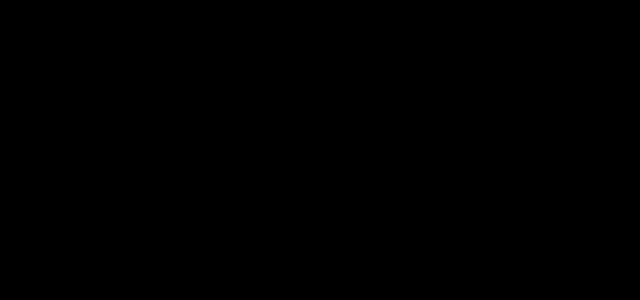
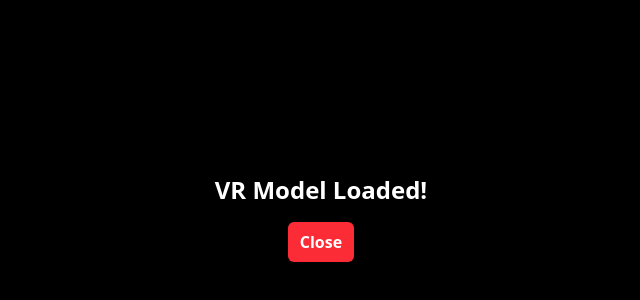
Before and after one commit to timothytsai1/Garage-hackathon-2025, a React (Vite) app: page /vrloader in a window 1280 px wide. Before the commit this address had no page. Shown: the part 182-482 px from the top of the page, without its empty margins (319-959 px from the left). Built offline with nearby package versions, Linux system fonts and the light colour scheme; a web font is replaced by a local one.

Commit message:
Added loader page

```diff
--- a/src/components/Build.tsx
+++ b/src/components/Build.tsx
@@ -1,6 +1,7 @@
 import { MdOutlineQuestionMark } from "react-icons/md";
 import { BsHeadsetVr } from "react-icons/bs";
 import { useEffect, useState } from "react";
+import { NavLink } from "react-router-dom";
 
 interface BuildProps {
     setOpen: Function
@@ -70,10 +71,10 @@
                 <button onClick={() => setOpen(<BuildCardModal drivetrains={drivetrains} seating={seating} transmissions={transmissions}/>)} type="button" className="absolute top-2 left-2 p-1 rounded-full border-2 bg-white/20 backdrop-blur-lg cursor-pointer hover:bg-white/40 transition-all duration-300">
                     <MdOutlineQuestionMark />
                 </button>
-                <button type="button" className="absolute right-2 bottom-2 flex gap-x-2 items-end px-4 py-1 rounded-full border-2 bg-white/20 backdrop-blur-lg cursor-pointer hover:bg-white/40 transition-all duration-300">
+                <NavLink to="/vrloader" className="absolute right-2 bottom-2 flex gap-x-2 items-end px-4 py-1 rounded-full border-2 bg-white/20 backdrop-blur-lg cursor-pointer hover:bg-white/40 transition-all duration-300">
                     <BsHeadsetVr/>
                     Build in VR
-                </button>
+                </NavLink>
             </div>
             <div className="flex flex-col gap-y-1">
                 <h1 className="text-lg font-bold">{model}</h1>
--- a/src/main.tsx
+++ b/src/main.tsx
@@ -7,6 +7,7 @@
 import Login from './pages/Login';
 import Models from './pages/Models';
 import Checkout from './pages/Checkout';
+import VRLoader from './pages/VRLoader';
 
 createRoot(document.getElementById('root')!).render(
 <BrowserRouter>
@@ -17,6 +18,7 @@
     <Route path="/login" element={<Login />} />
     <Route path="/models" element={<Models/>} />
     <Route path="/checkout" element={<Checkout/>}/>
+    <Route path="/vrloader" element={<VRLoader/>}/>
   </Routes>
 </BrowserRouter>
 );
--- /dev/null
+++ b/src/pages/VRLoader.tsx
@@ -0,0 +1,38 @@
+import { useEffect, useState } from "react";
+
+export default function VRLoader() {
+
+    const [loaded, setLoaded] = useState(false);
+
+    useEffect(() => {
+
+        setTimeout(() => {
+            setLoaded(true);
+        }, 3000)
+
+    }, [])
+
+    return (
+        <div className="w-screen h-screen overflow-x-hidden grid place-items-center">
+            <div className="">
+            {
+                (!loaded) ?
+                    <p className="flex gap-x-2 text-2xl font-bold items-center">
+                            <svg aria-hidden="true" className="w-6 h-6 text-gray-200 animate-spin dark:text-gray-200 fill-red-500" viewBox="0 0 100 101" fill="none" xmlns="http://www.w3.org/2000/svg">
+        <path d="M100 50.5908C100 78.2051 77.6142 100.591 50 100.591C22.3858 100.591 0 78.2051 0 50.5908C0 22.9766 22.3858 0.59082 50 0.59082C77.6142 0.59082 100 22.9766 100 50.5908ZM9.08144 50.5908C9.08144 73.1895 27.4013 91.5094 50 91.5094C72.5987 91.5094 90.9186 73.1895 90.9186 50.5908C90.9186 27.9921 72.5987 9.67226 50 9.67226C27.4013 9.67226 9.08144 27.9921 9.08144 50.5908Z" fill="currentColor"/>
+        <path d="M93.9676 39.0409C96.393 38.4038 97.8624 35.9116 97.0079 33.5539C95.2932 28.8227 92.871 24.3692 89.8167 20.348C85.8452 15.1192 80.8826 10.7238 75.2124 7.41289C69.5422 4.10194 63.2754 1.94025 56.7698 1.05124C51.7666 0.367541 46.6976 0.446843 41.7345 1.27873C39.2613 1.69328 37.813 4.19778 38.4501 6.62326C39.0873 9.04874 41.5694 10.4717 44.0505 10.1071C47.8511 9.54855 51.7191 9.52689 55.5402 10.0491C60.8642 10.7766 65.9928 12.5457 70.6331 15.2552C75.2735 17.9648 79.3347 21.5619 82.5849 25.841C84.9175 28.9121 86.7997 32.2913 88.1811 35.8758C89.083 38.2158 91.5421 39.6781 93.9676 39.0409Z" fill="currentFill"/>
+    </svg>
+                        Loading in VR
+                    </p>
+                    :
+                    <p className="flex gap-2 text-2xl font-bold items-center flex-col">
+                        VR Model Loaded!
+                        <a href="/" className="mt-2 px-3 py-2 rounded-md bg-red-500 text-white text-base cursor-pointer">
+                        Close
+                        </a>
+                    </p>
+            }
+            </div>
+        </div>
+    )
+}
```
